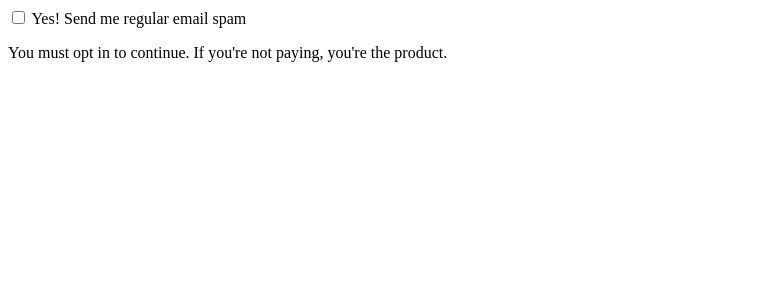
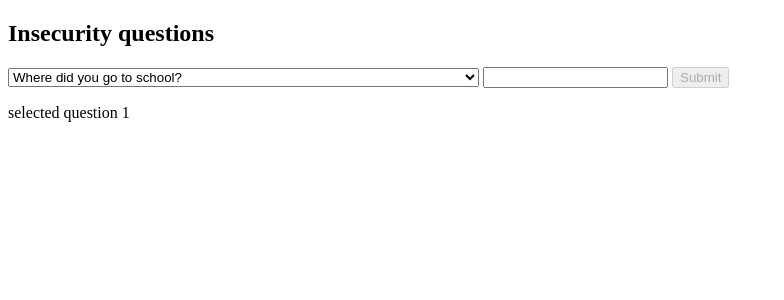
Before and after one commit to Cristiandi/svelte-tutorial, a SvelteKit app: page /app in a window 1280 px wide. Shown: the top 300 px of the page, without its empty margins (0-784 px from the left). Built offline with nearby package versions, Linux system fonts and the light colour scheme.

Commit message:
Bindings / Select bindings

```diff
--- a/src/routes/app/+page.svelte
+++ b/src/routes/app/+page.svelte
@@ -1,20 +1,53 @@
 <script>
-	let yes = false;
+	let questions = [
+		{
+			id: 1,
+			text: `Where did you go to school?`
+		},
+		{
+			id: 2,
+			text: `What is your mother's name?`
+		},
+		{
+			id: 3,
+			text: `What is another personal fact that an attacker could easily find with Google?`
+		}
+	];
+
+	let selected;
+
+	let answer = '';
+
+	function handleSubmit() {
+		alert(
+			`answered question ${selected.id} (${selected.text}) with "${answer}"`
+		);
+	}
 </script>
 
-<label>
-	<input type="checkbox" bind:checked={yes} />
-	Yes! Send me regular email spam
-</label>
+<h2>Insecurity questions</h2>
 
-{#if yes}
-	<p>
-		Thank you. We will bombard your inbox and sell
-		your personal details.
-	</p>
-{:else}
-	<p>
-		You must opt in to continue. If you're not
-		paying, you're the product.
-	</p>
-{/if}
+<form on:submit|preventDefault={handleSubmit}>
+	<select
+		bind:value={selected}
+		on:change={() => (answer = '')}
+	>
+		{#each questions as question}
+			<option value={question}>
+				{question.text}
+			</option>
+		{/each}
+	</select>
+
+	<input bind:value={answer} />
+
+	<button disabled={!answer} type="submit">
+		Submit
+	</button>
+</form>
+
+<p>
+	selected question {selected
+		? selected.id
+		: '[waiting...]'}
+</p>
```
